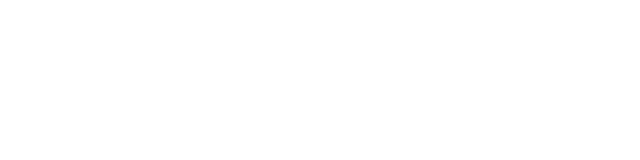
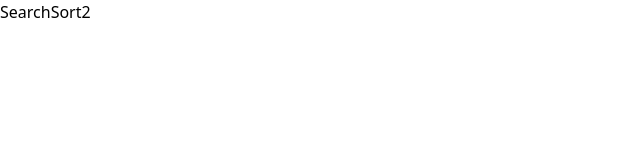
Before and after one commit to Kuwar20/backend-p, a React (Vite) app in the folder 21-comBasedLearning/react/: page /search in a window 1280 px wide. Before the commit this address had no page. Shown: the top 160 px of the page, without its empty margins (0-640 px from the left). Built offline with nearby package versions, Linux system fonts and the light colour scheme.

Commit message:
Add new component

```diff
--- a/21-comBasedLearning/react/src/App.jsx
+++ b/21-comBasedLearning/react/src/App.jsx
@@ -1,6 +1,6 @@
-import { useState } from 'react'
 import { BrowserRouter, Routes, Route } from 'react-router-dom';
 import SearchSort from './component/SearchSort';
+import SearchSort2 from './component/SearchSort2';
 
 function App() {
 
@@ -9,6 +9,7 @@ function App() {
       <BrowserRouter>
         <Routes>
           <Route path="/ss" element={<SearchSort />} />
+          <Route path='/search' element={<SearchSort2 />}/>
         </Routes>
       </BrowserRouter>
     </>
--- /dev/null
+++ b/21-comBasedLearning/react/src/component/SearchSort2.jsx
@@ -0,0 +1,9 @@
+import React from 'react'
+
+const SearchSort2 = () => {
+  return (
+    <div>SearchSort2</div>
+  )
+}
+
+export default SearchSort2
```
